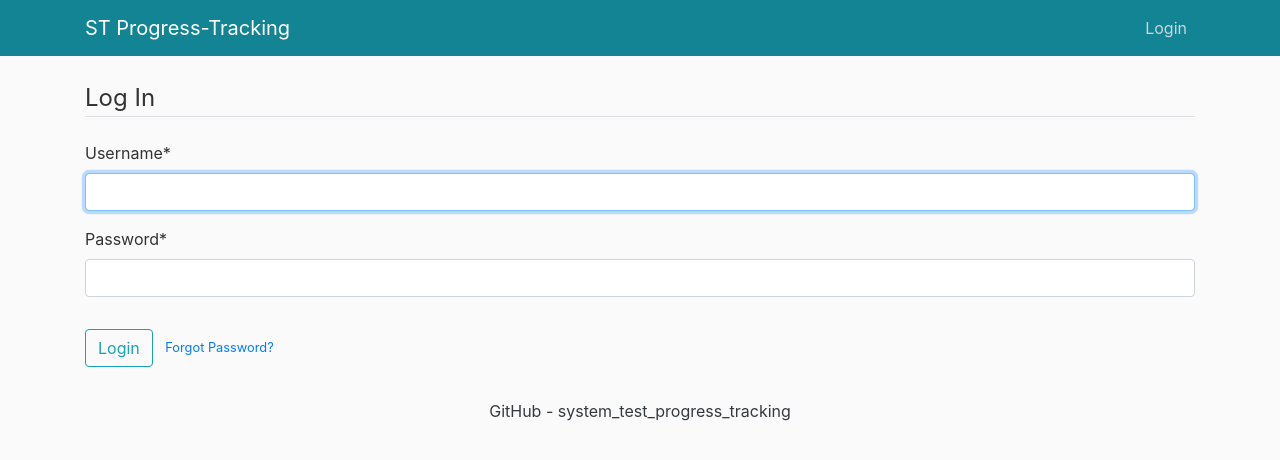
After one commit to TobKed/system_test_progress_tracking, a Django app: page /login/ in a window 1280 px wide. The commit adds this page. Shown: the top 460 px of the page. Run offline with Django 3.2, Linux system fonts and the light colour scheme; some libraries are stand-ins or nearby versions.

Commit message:
add auth views and templates

```diff
--- a/system_test_progress_tracking/progress_tracking/templates/progress_tracking/home.html
+++ b/system_test_progress_tracking/progress_tracking/templates/progress_tracking/home.html
@@ -13,9 +13,9 @@
             </p>
         {% else %}
             <p class="lead">
-                <p class="mb-4">Login or register for further action.</p>
+                <p class="mb-4">Login for further action.</p>
                 <div class="d-flex justify-content-center flex-wrap">
-                    <a class="btn btn-lg btn-info m-2" href="#" role="button">Login</a>
+                    <a class="btn btn-lg btn-info m-2" href="{% url 'login' %}" role="button">Login</a>
                 </div>
             </p>
         {% endif %}
--- a/system_test_progress_tracking/progress_tracking/templates/progress_tracking/navbar.html
+++ b/system_test_progress_tracking/progress_tracking/templates/progress_tracking/navbar.html
@@ -1,7 +1,7 @@
 <header class="site-header">
   <nav class="navbar navbar-expand-md navbar-dark bg-steel fixed-top">
     <div class="container">
-      <a class="navbar-brand mr-5" href="#">ST Progress-Tracking</a>
+      <a class="navbar-brand mr-5" href="{% url 'home-view'  %}">ST Progress-Tracking</a>
       <button class="navbar-toggler" type="button" data-toggle="collapse" data-target="#navbarToggle" aria-controls="navbarToggle" aria-expanded="false" aria-label="Toggle navigation">
       <span class="navbar-toggler-icon"></span>
       </button>
@@ -20,9 +20,9 @@
             <a class="nav-item nav-link" href="#">Projects</a>
             <a class="nav-item nav-link" href="#">Users</a>
             <a class="nav-item nav-link" href="#">Profile</a>
-            <a class="nav-item nav-link" href="#">Logout</a>
+            <a class="nav-item nav-link" href="{% url 'logout' %}">Logout</a>
           {% else %}
-            <a class="nav-item nav-link" href="#">Login</a>
+            <a class="nav-item nav-link" href="{% url 'login' %}">Login</a>
           {% endif %}
         </div>
 
--- a/system_test_progress_tracking/stpt/urls.py
+++ b/system_test_progress_tracking/stpt/urls.py
@@ -15,9 +15,21 @@ Including another URLconf
 """
 from django.contrib import admin
 from django.urls import path, include
+from django.contrib.auth import views as auth_views
 
 urlpatterns = [
     path('admin/', admin.site.urls),
+    path('login/', auth_views.LoginView.as_view(template_name='users/login.html'), name='login'),
+    path('logout/', auth_views.LogoutView.as_view(template_name='users/logout.html'), name='logout'),
+    path('password-reset/', auth_views.PasswordResetView.as_view(template_name='users/password_reset.html'), name='password_reset'),
+    path('password-reset/done', auth_views.PasswordResetDoneView.as_view(template_name='users/password_reset_done.html'), name='password_reset_done'),
+    path('password-reset-confirm/<uidb64>/<token>/',
+         auth_views.PasswordResetConfirmView.as_view(template_name='users/password_reset_confirm.html'),
+         name='password_reset_confirm'),
+    path('password-reset-complete/',
+         auth_views.PasswordResetCompleteView.as_view(template_name='users/password_reset_complete.html'),
+         name='password_reset_complete'),
+
     path('tm_api/', include(('tm_api.urls', 'tm_api'), namespace='tm_api')),
     path('', include('progress_tracking.urls')),
 ]
--- /dev/null
+++ b/system_test_progress_tracking/users/templates/users/login.html
@@ -0,0 +1,20 @@
+{% extends "progress_tracking/base.html" %}
+{% load crispy_forms_tags %}
+
+{% block content %}
+    <div class="content-section">
+        <form method="POST">
+            {% csrf_token %}
+            <fieldset class="form-group">
+                <legend class="border-bottom mb-4">Log In</legend>
+                {{ form|crispy }}
+            </fieldset>
+            <div class="form-group">
+                <button class="btn btn-outline-info" type="submit">Login</button>
+                <small class="text-muted ml-2">
+                    <a href="{% url 'password_reset' %}">Forgot Password?</a>
+                </small>
+            </div>
+        </form>
+    </div>
+{% endblock content %}
--- /dev/null
+++ b/system_test_progress_tracking/users/templates/users/password_reset_done.html
@@ -0,0 +1,6 @@
+{% extends "progress_tracking/base.html" %}
+{% block content %}
+    <div class="alert alert-info">
+        An email has been sent with instructions to reset your password
+    </div>
+{% endblock content %}
```
Also changed, not shown: system_test_progress_tracking/users/templates/users/logout.html (added, +9 -0 lines), system_test_progress_tracking/users/templates/users/password_reset.html (added, +16 -0 lines), system_test_progress_tracking/users/templates/users/password_reset_complete.html (added, +7 -0 lines), system_test_progress_tracking/users/templates/users/password_reset_confirm.html (added, +16 -0 lines).
